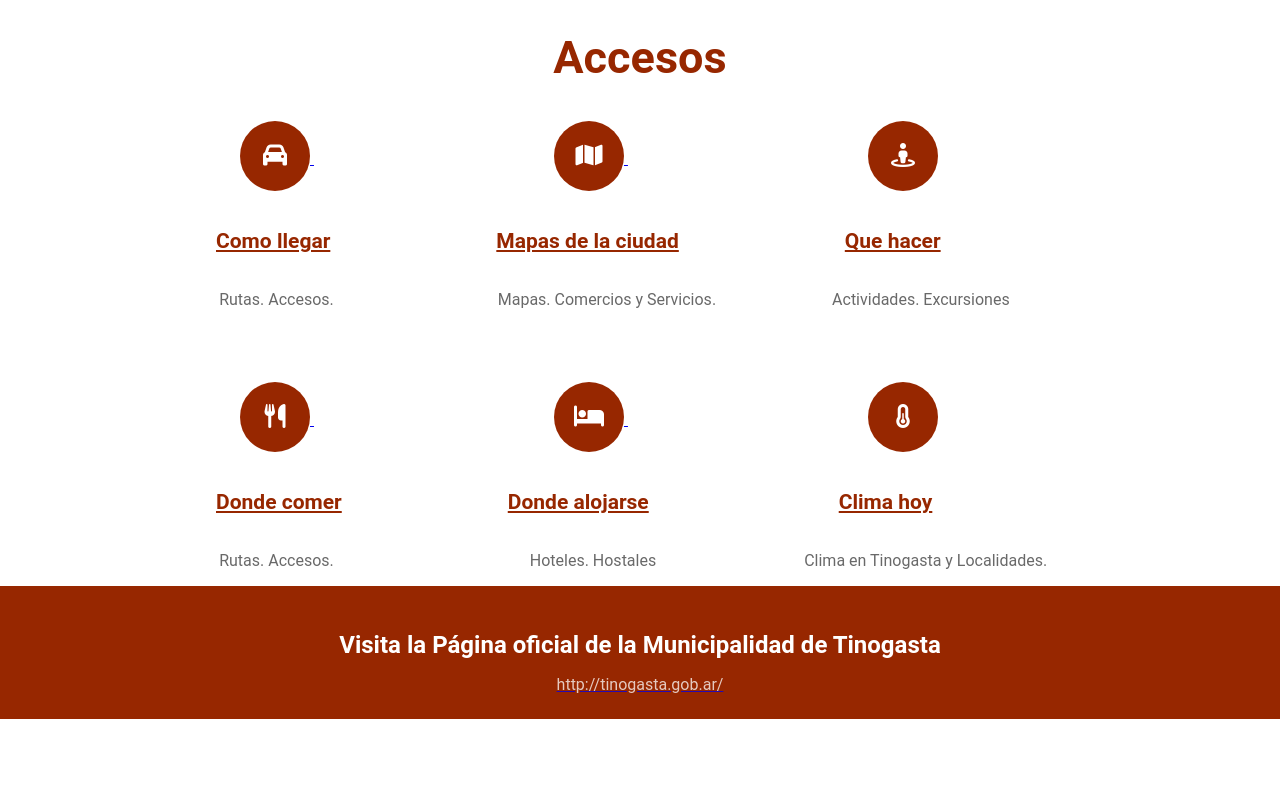
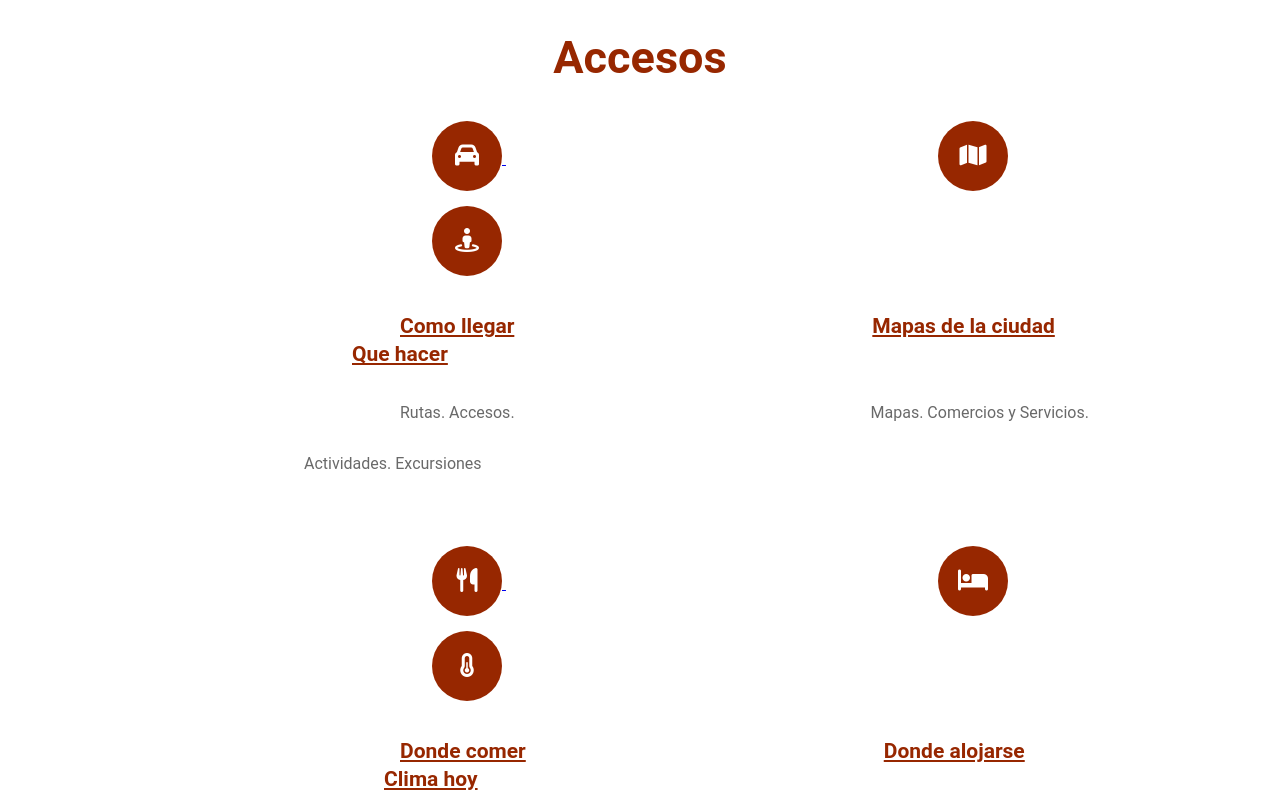
Before and after one commit to leorivero24/Hoteles, a plain HTML site: page index.html in a window 1280 px wide. Shown: the part 6900-7700 px from the top of the page. Before the commit the page ends 7619 px from the top, so only its background shows below. Drawn offline with Linux system fonts and the light colour scheme.

Commit message:
alinear iconos

```diff
--- a/css/estilos.css
+++ b/css/estilos.css
@@ -44,6 +44,7 @@ body {
 
 .logo {
     margin-left: 65px;
+
 }
 
 .banner {
@@ -53,9 +54,11 @@ body {
     width: 81%;
     height: auto;
 }
+
 .aloj{
     margin-left: 205px;
 }
+
 table {
     margin-left: auto;
     margin-right: auto;
@@ -204,11 +207,11 @@ tr:hover {
     line-height: 70px;
     border-radius: 50%;
     display: inline-block;
-    margin-left: 15rem;
+    margin-left: 27rem;
 }
 
 .llegar {
-    margin-left: 13.5rem;
+    margin-left: 25rem;
     font-size: 21px;
     color: #972700;
     display: inline-block;
@@ -216,12 +219,12 @@ tr:hover {
 
 .llegar1 {
     color: dimgray;
-    margin-left: 13.7rem;
+    margin-left: 25rem;
     display: inline-block;
 }
 
 .mapas {
-    margin-left: 10rem;
+    margin-left: 22rem;
     font-size: 21px;
     color: #972700;
     display: inline-block;
@@ -229,47 +232,47 @@ tr:hover {
 
 .mapas1 {
     color: dimgray;
-    margin-left: 10rem;
+    margin-left: 22rem;
     display: inline-block;
 }
 
 .hacer {
-    margin-left: 10rem;
+    margin-left: 22rem;
     font-size: 21px;
     color: #972700;
 }
 
 .hacer1 {
     color: dimgray;
-    margin-left: 7rem;
+    margin-left: 19rem;
     display: inline-block;
 }
 
 .gastronomia {
-    margin-left: 13.5rem;
+    margin-left: 25rem;
     font-size: 21px;
     color: #972700;
     display: inline-block;
 }
 .alojarse{
     margin-bottom: 20px;
-    margin-left: 10rem;
+    margin-left: 22rem;
     font-size: 21px;
     color: #972700;
 }
 .alojarse1{
     color: dimgray;
-    margin-left: 12rem;
+    margin-left: 24rem;
     display: inline-block;
 }
 .clima{
-    margin-left: 11.5rem;
+    margin-left: 24rem;
     font-size: 21px;
     color: #972700;
 }
 .clima1{
     color: dimgray;
-    margin-left: 9rem;
+    margin-left: 21rem;
     display: inline-block;
 }
 .cta {
```
